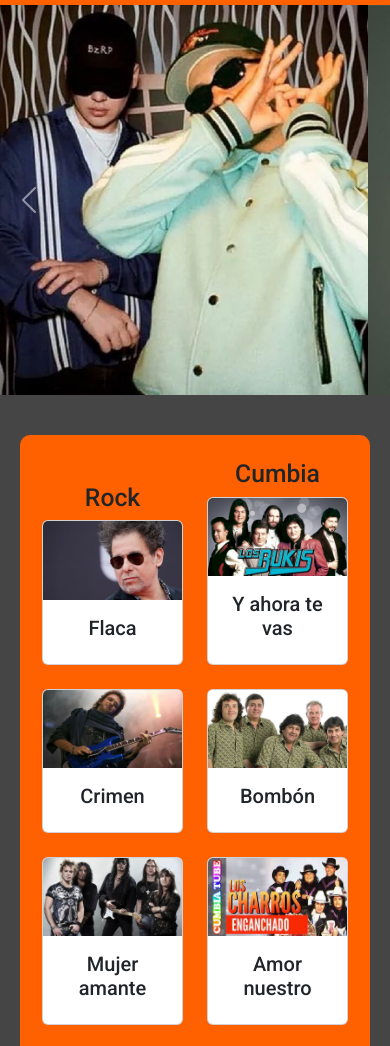
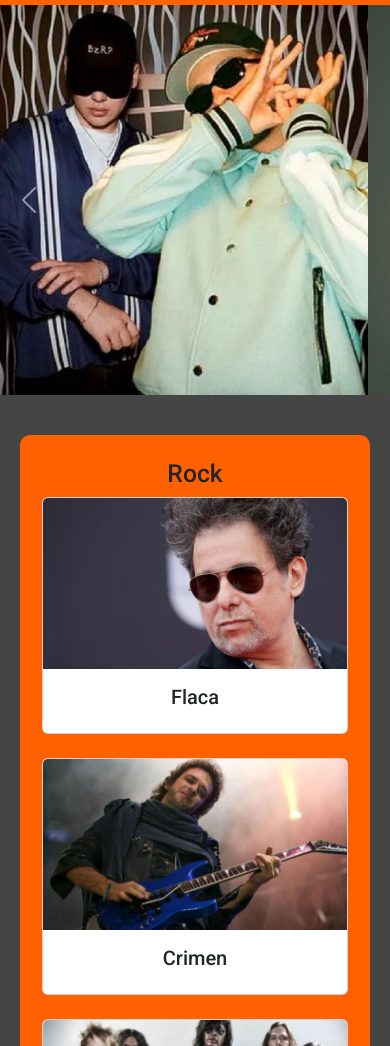
Before and after one commit to federicojclua/tp2-rolling-code, a plain HTML site: page nosotros/main.html in a window 390 px wide. Shown: the part 51-1097 px from the top of the page. Drawn offline with nearby package versions, Linux system fonts and the light colour scheme.

Commit message:
actualizacion responsive main.html

```diff
--- a/nosotros/main.html
+++ b/nosotros/main.html
@@ -93,7 +93,7 @@
           <div id="mid">
 
         <!--categorías -->
-            <div class="row row-cols-2 row-cols-md-3 g-4">
+            <div class="row row-cols-1 row-cols-md-2 row-cols-lg-3 g-4">
                       <div class="col">
                       <h2>Rock</h2>
                       <a href="./categoria/detalle/rock-calamaro.html">
```
